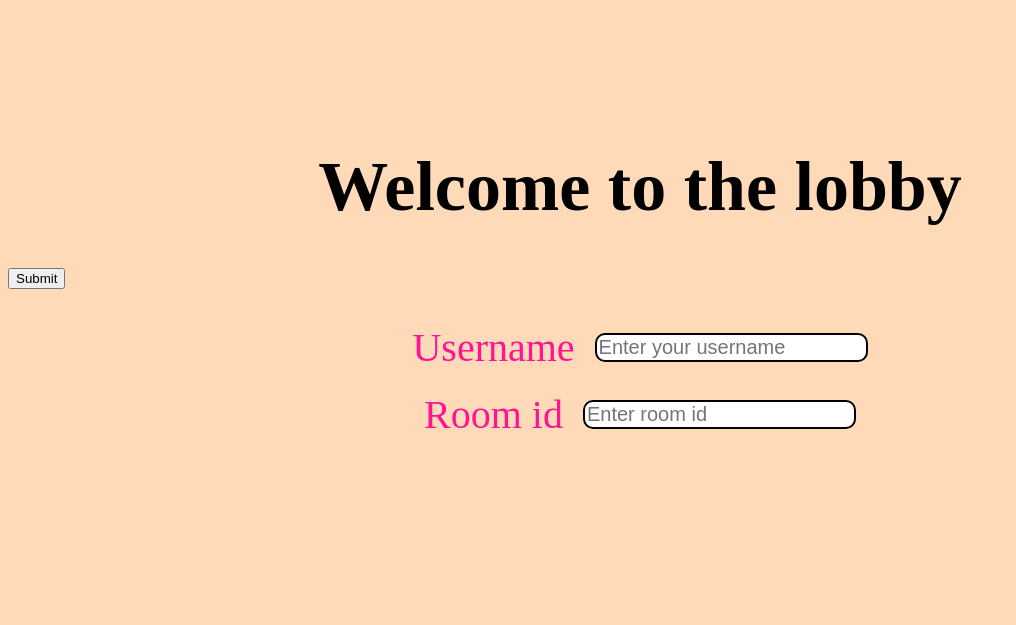
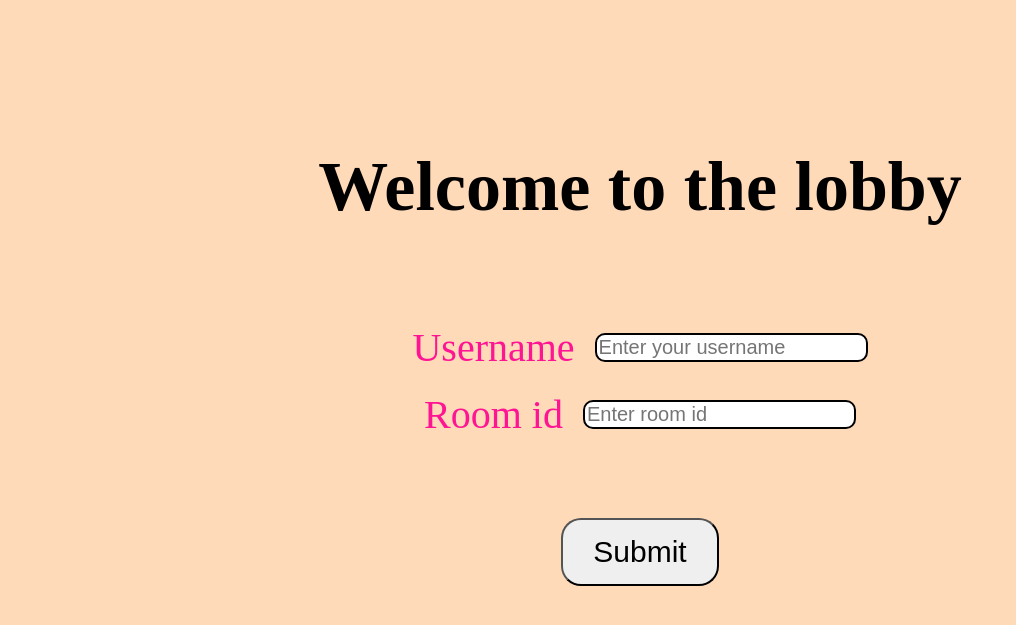
Before and after one commit to levonkarapetyann/Flask_Chat, a Flask app: page / in a window 1280 px wide. Shown: the top 625 px of the page, without its empty margins (0-1016 px from the left). Run offline with Flask 3, Linux system fonts and the light colour scheme.

Commit message:
Fixed cod

```diff
--- a/templates/index.html
+++ b/templates/index.html
@@ -18,5 +18,7 @@ Lobby
 	<label for="room">Room id</label>
 	<input type="text" id="room" placeholder="Enter room id">
 </div>
-<button class="button" type="submit">Submit</button>
+<div class="button">
+       <button type="submit">Submit</button>
+</div>
 {% endblock %}
```
